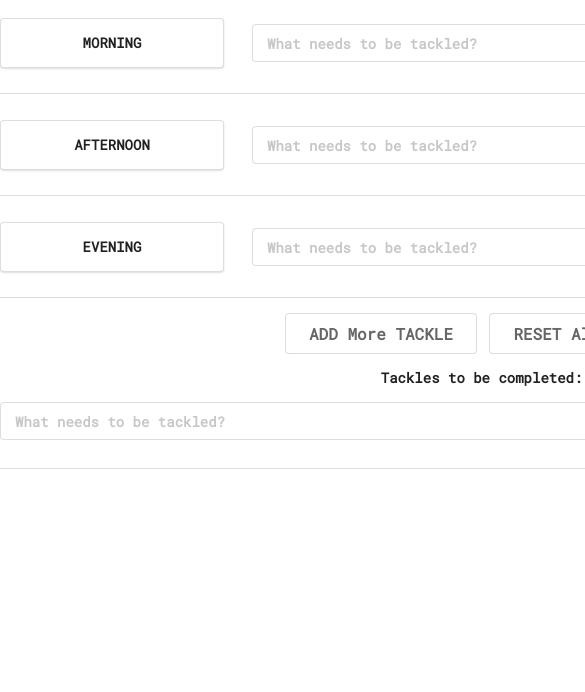
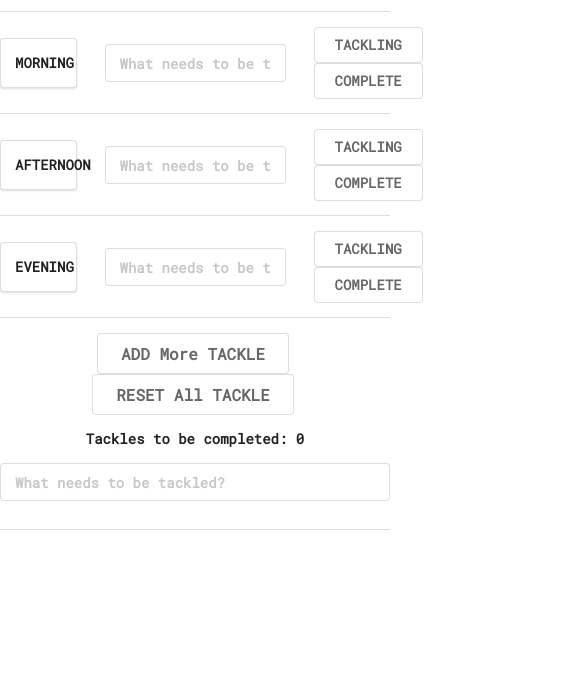
Before and after one commit to danghaonhien/homework-5, a plain HTML site: page index.html in a window 390 px wide. Shown: the part 166-858 px from the top of the page, 585 px wide, since content can reach past the window. Drawn offline with nearby package versions, Linux system fonts and the light colour scheme.

Commit message:
add responsive

```diff
--- a/style.css
+++ b/style.css
@@ -1,5 +1,6 @@
 body{
-    width: 980px;
+    /* width: 980px; */
+    align-items: center;
     text-align: center;
     justify-content: center;
     font-family: 'Roboto', sans-serif;
```
